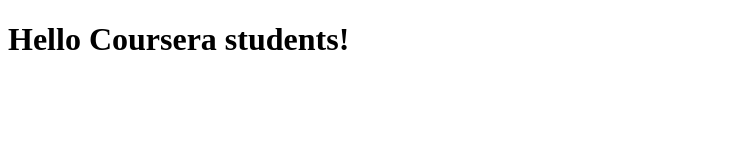
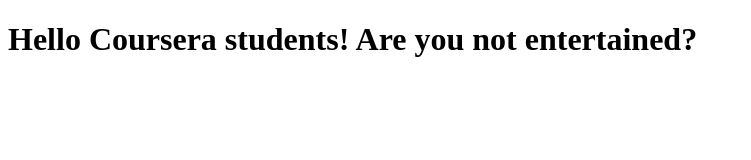
Before and after one commit to mostparanoidandroid/AngularJSClass, a plain HTML site: page index.html in a window 1280 px wide. Shown: the whole page, without its empty margins (0-751 px from the left). Drawn offline with Linux system fonts and the light colour scheme.

Commit message:
Perfect web update.

```diff
--- a/index.html
+++ b/index.html
@@ -5,6 +5,6 @@
     <title>Hello Coursera</title>
   </head>
   <body>
-    <h1>Hello Coursera students!</h1>
+    <h1>Hello Coursera students! Are you not entertained?</h1>
   </body>
 </html>
```
